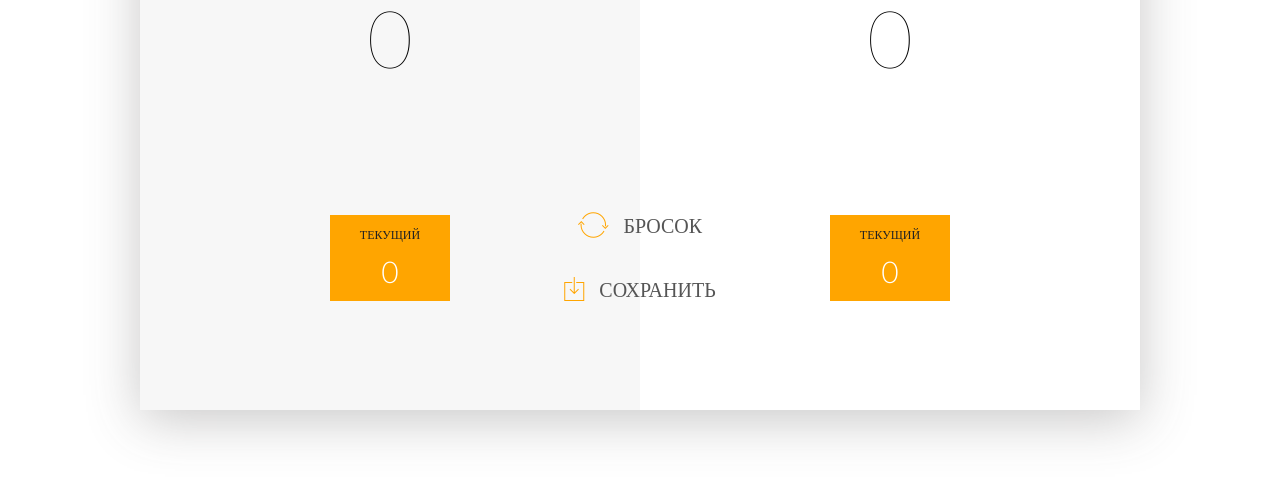
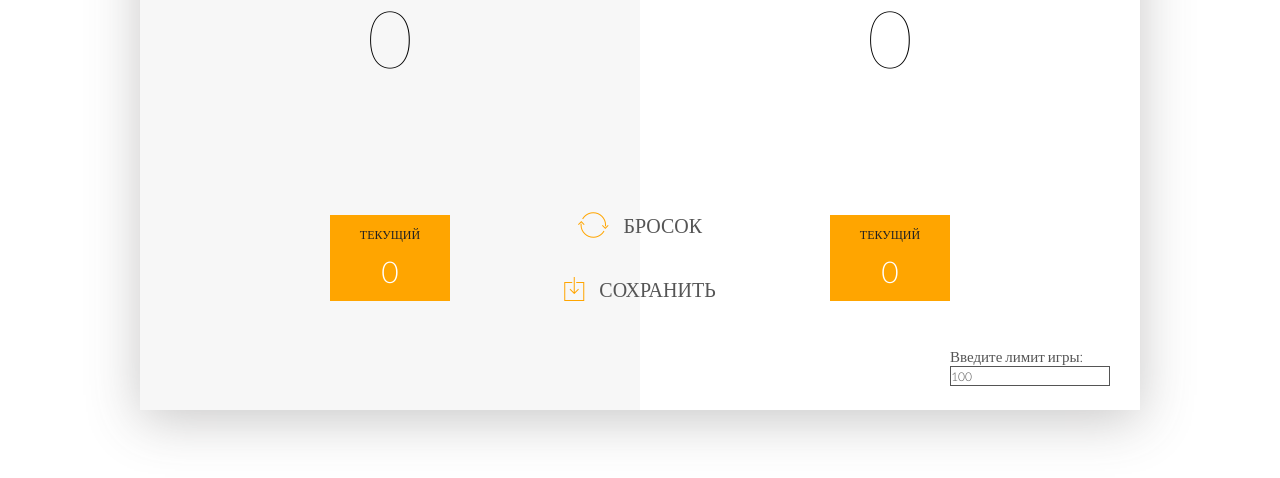
Before and after one commit to alevtina-kucherenko/hwpdffiller3, a plain HTML site: page index.html in a window 1280 px wide. Shown: the part 290-768 px from the top of the page. Drawn offline with nearby package versions, Linux system fonts and the light colour scheme.

Commit message:
third task

```diff
--- a/app.js
+++ b/app.js
@@ -10,13 +10,19 @@ GAME RULES:
 */
 
 const RESET_VALUE = 2;
+const DEFAULT_GAME_LIMIT = 100;
 
 let scores = [0, 0];
 let activePlayer = 0;
 let current = 0;
+let limit = DEFAULT_GAME_LIMIT;
+let isFirstRoll = true;
 
 const diceElement1 = document.querySelector('#dice1');
 const diceElement2 = document.querySelector('#dice2');
+
+const limitContainer = document.querySelector('.limit-container');
+const limitInput = document.querySelector('#limit');
 
 const initGame = () => {
   document.querySelector('#current-0').textContent = 0;
@@ -25,6 +31,11 @@ const initGame = () => {
   document.querySelector('#score-1').textContent = 0;
   diceElement1.style.display = 'none';
   diceElement2.style.display = 'none';
+
+  resetGameLimit();
+  isFirstRoll = true;
+  current = 0;
+  scores = [0, 0];
 }
 
 initGame();
@@ -32,6 +43,11 @@ initGame();
 document.querySelector('.btn-roll').addEventListener('click', function() {
   const dice1 = generateDiceValue();
   const dice2 = generateDiceValue();
+
+  if (isFirstRoll) {
+    setGameLimit();
+    isFirstRoll = false;
+  }
 
   diceElement1.src = `dice-${dice1}.png`;
   diceElement2.src = `dice-${dice2}.png`;
@@ -42,7 +58,7 @@ document.querySelector('.btn-roll').addEventListener('click', function() {
     current += dice1 + dice2;
     document.getElementById('current-'+activePlayer).textContent = current;
 
-    if (scores[activePlayer] + current >= 20) {
+    if (scores[activePlayer] + current >= limit) {
       alert(`Player ${activePlayer} won!!!`);
     }
 
@@ -75,3 +91,20 @@ document.querySelector('.btn-new').addEventListener('click', function() {
 function generateDiceValue() {
   return Math.floor(Math.random() * 6) + 1;
 }
+
+function resetGameLimit() {
+  limit = DEFAULT_GAME_LIMIT;
+  limitInput.value = limit;
+  limitContainer.classList.remove('disabled');
+  limitInput.removeAttribute('disabled');
+}
+
+function setGameLimit() {
+  if (limitInput.value) {
+    limit = limitInput.value;
+  }
+
+  limitInput.value = 'Лимит игры: ' + limit;
+  limitContainer.classList.add('disabled');
+  limitInput.setAttribute('disabled', 'true');
+}
--- a/index.html
+++ b/index.html
@@ -35,6 +35,10 @@
 
             <img src="dice-5.png" alt="Dice" class="dice" id="dice1">
             <img src="dice-5.png" alt="Dice" class="dice" id="dice2">
+            <div class="limit-container">
+                <label for="limit">Введите лимит игры:</label>
+                <input id="limit" type="text" placeholder="100" value="">
+            </div>
         </div>
 
         <script src="app.js"></script>
--- a/style.css
+++ b/style.css
@@ -151,5 +151,36 @@ i {
     top: 275px;
 }
 
+.limit-container{
+    position: absolute;
+    right: 3%;
+    bottom: 4%;
+}
+
+.limit-container.disabled label {
+    display: none;
+}
+
+label{
+    display: block;
+    color: #555;
+    font-family: Lato;
+    font-size: 15px;
+    font-weight: 300;
+
+}
+#limit{
+    width: 160px;
+    height: 20px;
+    color: #555;
+    background: none;
+    border: 1px solid #555;
+    font-family: Lato;
+    font-size: 12px;
+    text-transform: uppercase;
+    font-weight: 300;
+    vertical-align: text-top;
+}
+
 .winner { background-color: #f7f7f7; }
 .winner .player-name { font-weight: 300; color: #EB4D4D; }
```
